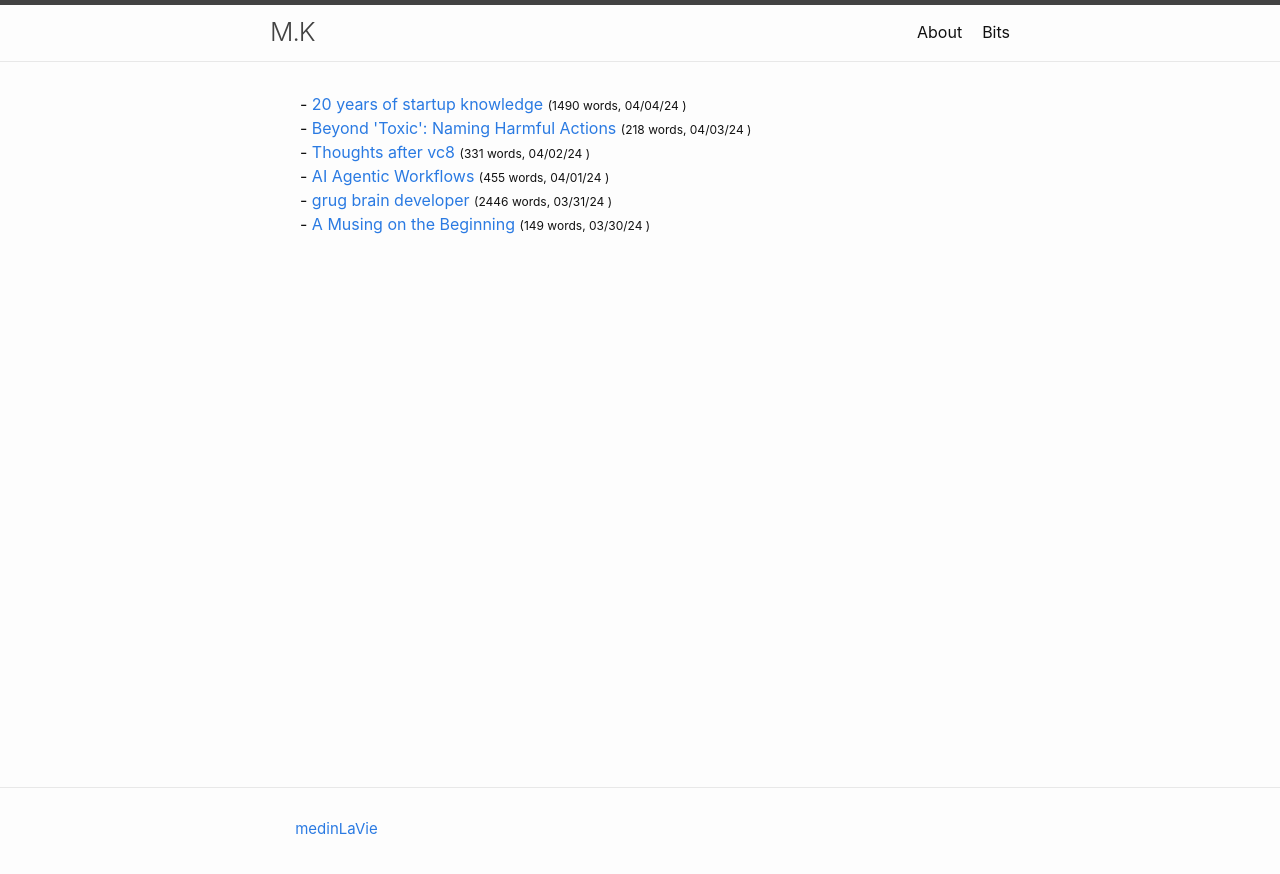
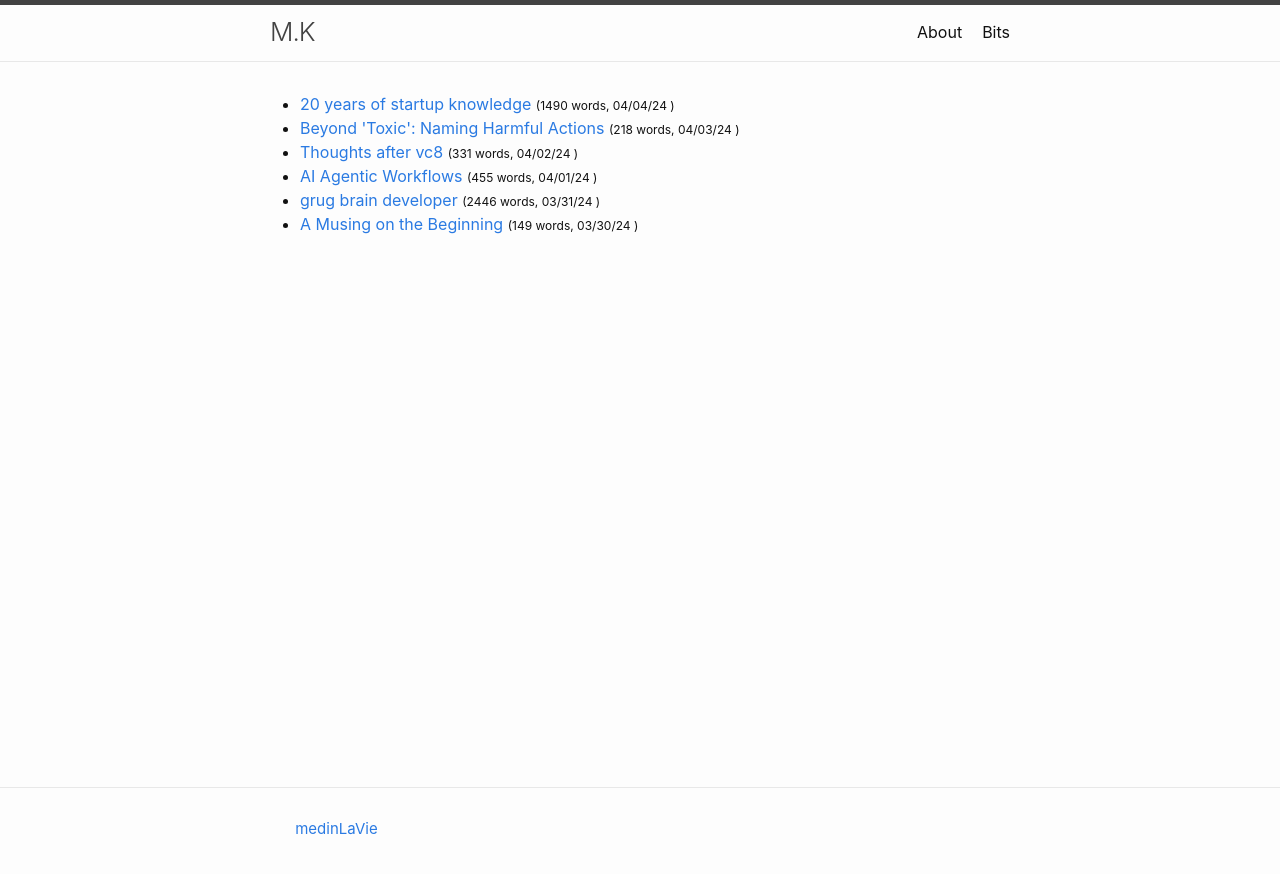
Before and after one commit to medinLaVie/medinLaVie.github.io, a Jekyll site: the page built from index.md, in a window 1280 px wide. Shown: the top 874 px of the page. Built offline with Jekyll 4.4.1, drawn with Linux system fonts in a browser that asks for light colours.

Commit message:
updated list style

```diff
--- a/index.md
+++ b/index.md
@@ -9,8 +9,7 @@ layout: default
 
 <ul>
   {% for post in site.posts %}
-    <li style="list-style: none;">
-     -
+    <li>
        <a href="{{ post.url }}">{{ post.title }}</a>
        <!-- how to overwrite ro -->
        <span class="post-words">
```
